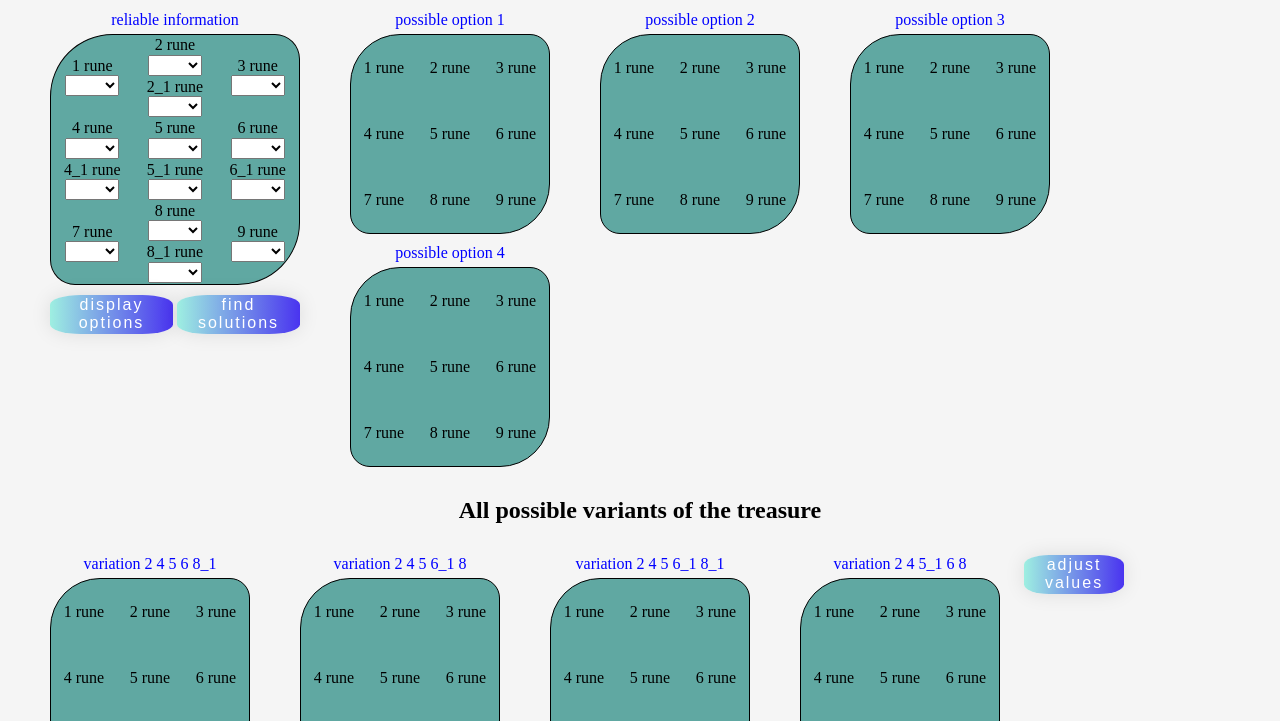
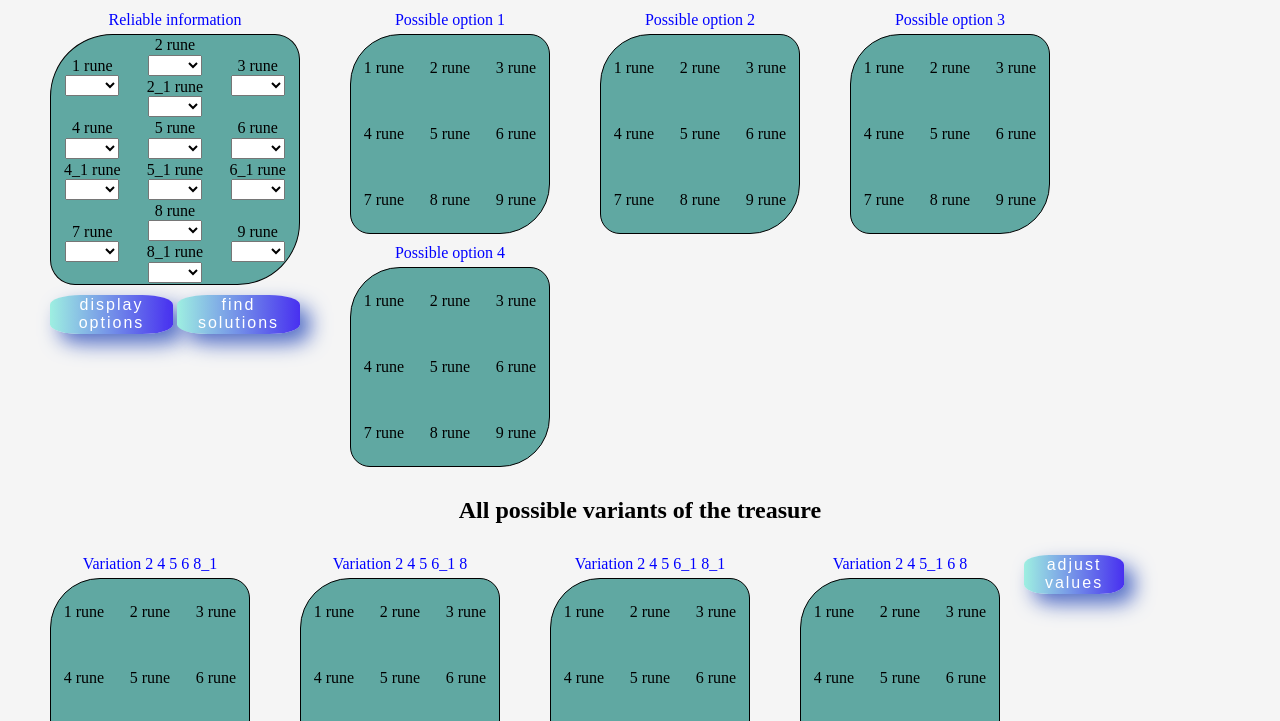
Before and after one commit to Den2794/Den2794.github.io, a plain HTML site: page index.html in a window 1280 px wide. Shown: the part 79-800 px from the top of the page. Drawn offline with Linux system fonts and the light colour scheme.

Commit message:
speed gradient

```diff
--- a/styles/main.css
+++ b/styles/main.css
@@ -31,6 +31,9 @@ table {
     display: flex;
     flex-wrap: wrap;
 
+
+
+
 }
 
 p {
@@ -61,7 +64,6 @@ button {
 
 .resultSector {
     min-width: 500px;
-
     flex-wrap: wrap;
 }
 
@@ -92,6 +94,10 @@ caption {
     color: blue;
 }
 
+caption::first-letter {
+    text-transform: uppercase;
+}
+
 .scrollButton {
     position: sticky;
     top: 2em;
@@ -118,22 +124,22 @@ caption {
 
 
 .gradient-button {
-    text-decoration: none;
-    display: inline-block;
     color: white;
 
     font-family: 'Montserrat', sans-serif;
 
     letter-spacing: 2px;
-    background-image: linear-gradient(to right, #9EEFE1 0%, #4830F0 51%, #9EEFE1 100%);
+    background-image: linear-gradient(to right, #9EEFE1 0%, #4830F0 50%, #9EEFE1 100%);
     background-size: 200% auto;
-    box-shadow: 0 0 20px rgba(0, 0, 0, .1);
-    transition: .5s;
-  }
-  .gradient-button:hover {
+    box-shadow: 10px 10px 20px rgb(85, 112, 199);
+    transition: 1s;
+}
+
+.gradient-button:hover {
     background-position: right center;
-  }
-  .buttonTap:active {
+}
+
+.buttonTap:active {
     color: blue;
     background-color: rgba(141, 70, 105, 0.534);
     border: 0px;
```
